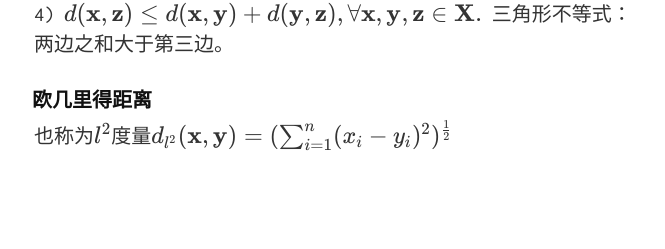
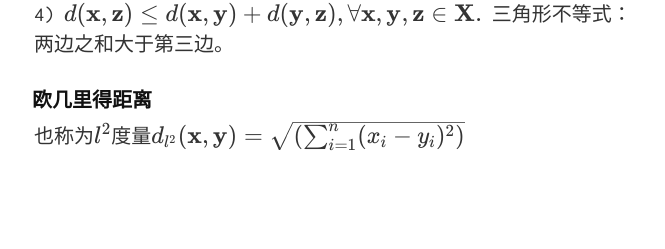
Before and after one commit to quxiaofeng/metriclearning, a Jekyll site: the page built from cn.html, in a window 1280 px wide. Shown: the part 1472-1721 px from the top of the page, without its empty margins (306-971 px from the left). Built offline with Jekyll 4.4.1, drawn with Linux system fonts in a browser that asks for light colours; nearby versions of some CDN libraries; Markdown is read by kramdown in place of the engine named in the settings.

Commit message:
Updated Euclidean dis
Signed-off-by: Xiaofeng QU <xiaofeng.qu.hk@ieee.org>

```diff
--- a/_includes/cn.md
+++ b/_includes/cn.md
@@ -38,4 +38,4 @@
 
 ### 欧几里得距离 ###
 
-也称为\\(l^2\\)度量\\(d\_{l^2}(\\mathbf{x},\\mathbf{y}) = (\\sum^n\_{i=1}(x\_i - y\_i)^2)^{\\tfrac{1}{2}}\\)
+也称为\\(l^2\\)度量\\(d\_{l^2}(\\mathbf{x},\\mathbf{y}) = \\sqrt{\\left(\\sum^n\_{i=1}(x\_i - y\_i)^2\\right)}\\)
```
